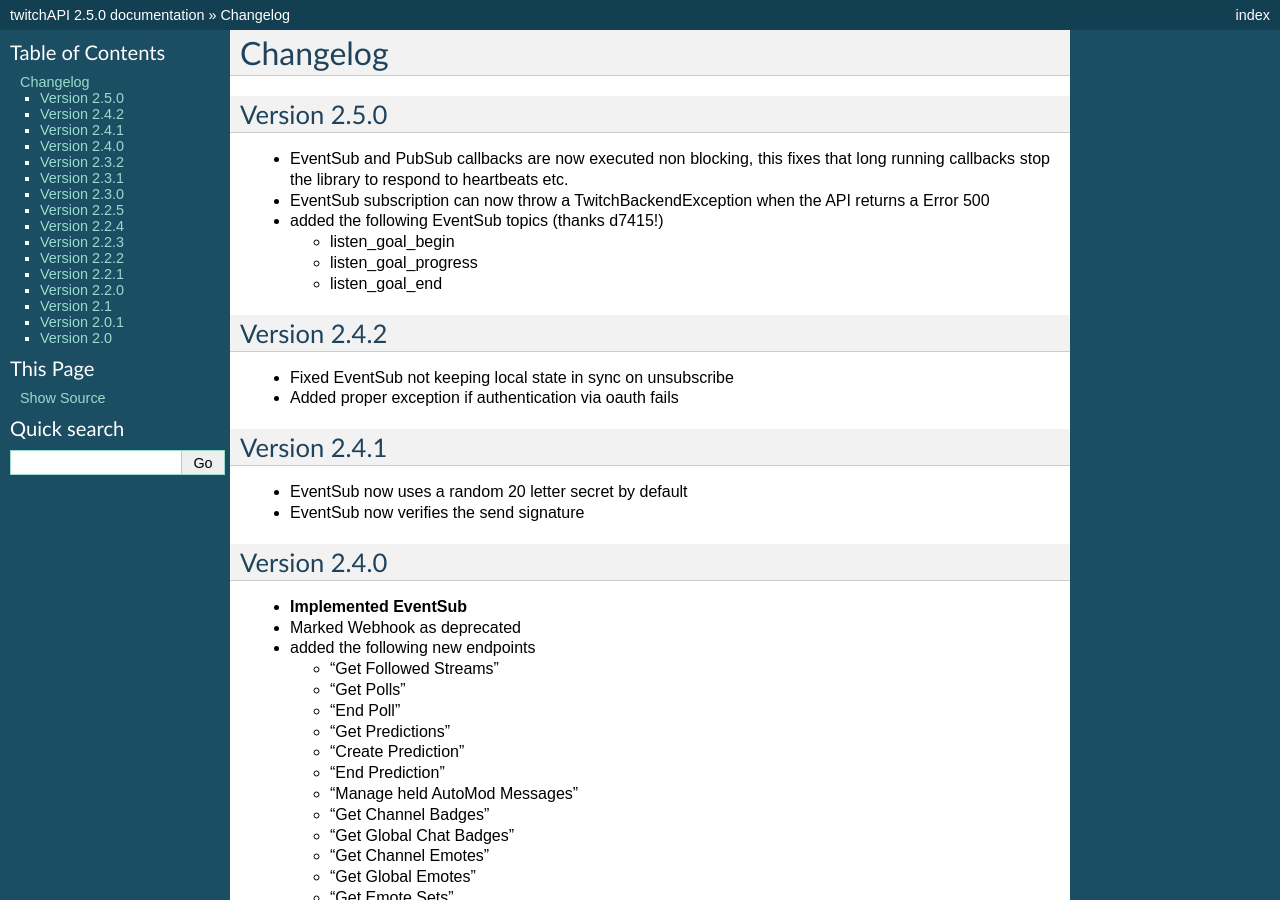
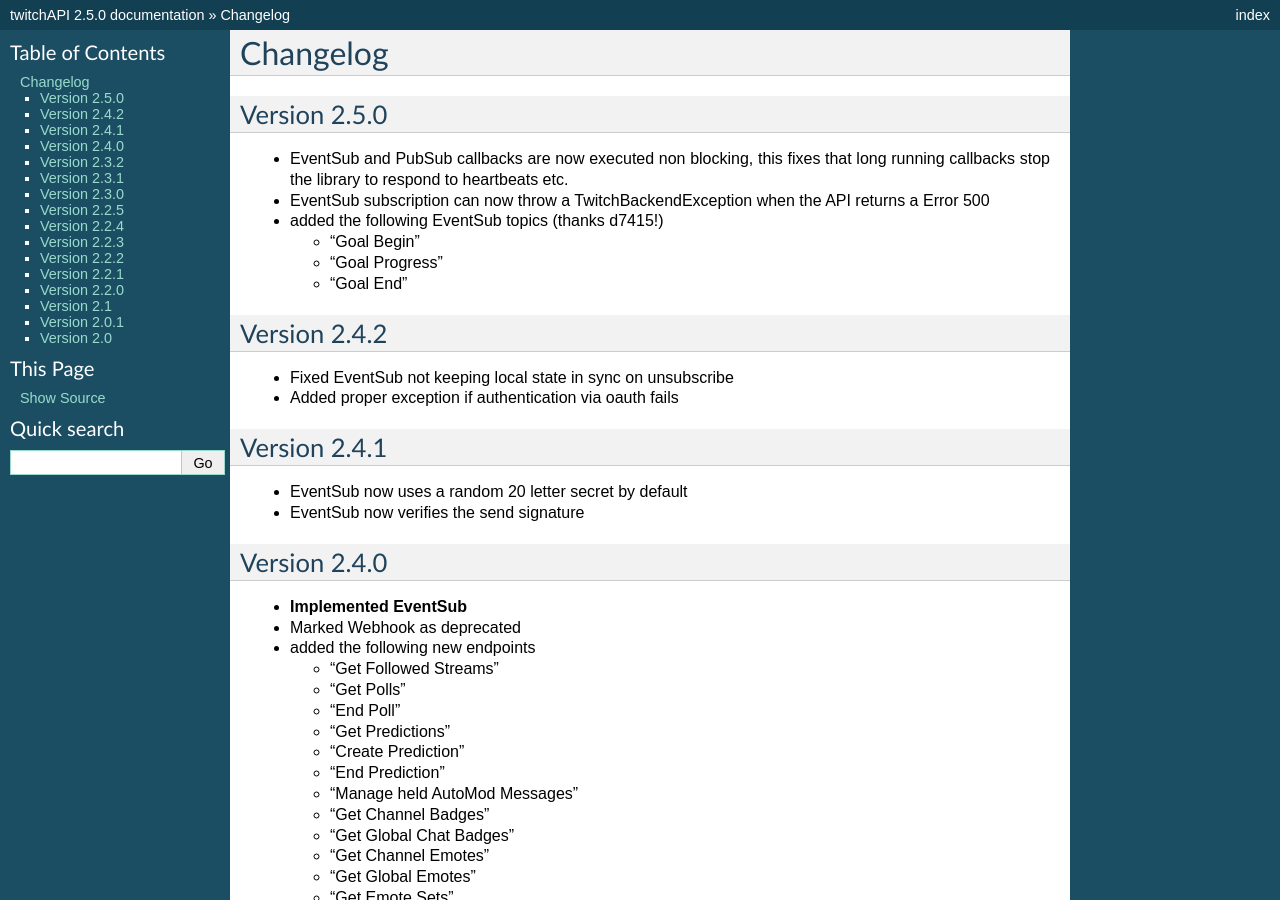
Before and after one commit to Teekeks/pyTwitchAPI, a Sphinx documentation site: the page built from docs/changelog.rst, in a window 1280 px wide and 900 px high. Built offline with Sphinx 7.4.7, drawn with Linux system fonts in a browser that asks for light colours.

Commit message:
changelog is now pretty, thanks

```diff
--- a/docs/changelog.rst
+++ b/docs/changelog.rst
@@ -11,11 +11,11 @@
 - EventSub subscription can now throw a TwitchBackendException when the API returns a Error 500
 - added the following EventSub topics (thanks d7415!)
 
-  - listen_goal_begin
+  - "Goal Begin"
 
-  - listen_goal_progress
+  - "Goal Progress"
 
-  - listen_goal_end
+  - "Goal End"
 
 ****************
 Version 2.4.2
```
